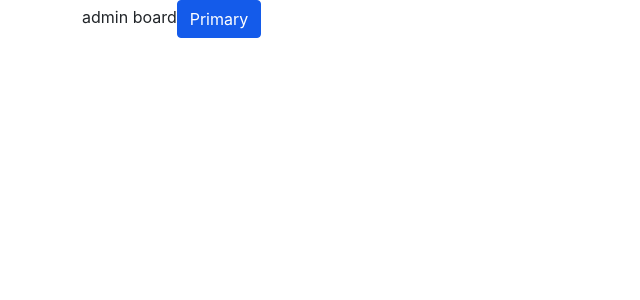
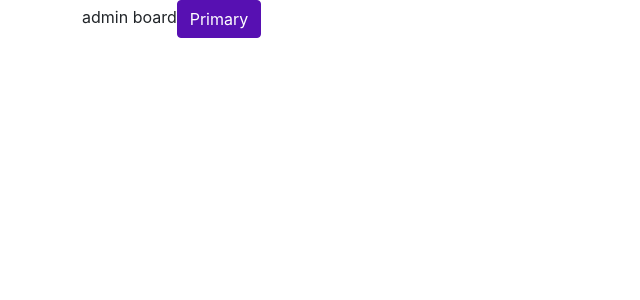
Before and after one commit to uyilboga/react-admin-dashboard, a Next.js app: page / in a window 1280 px wide. Shown: the top 300 px of the page, without its empty margins (0-640 px from the left). Built offline with nearby package versions, Linux system fonts and the light colour scheme.

Commit message:
variables updated

```diff
--- a/styles/_variables.scss
+++ b/styles/_variables.scss
@@ -1,11 +1,11 @@
-$primary: #145bea;
-$secondary: #833bec;
-$success: #1ce1ac;
+$primary: #5710B2;
+$secondary: #00B2FF;
+$success: #21D488;
 $info: #ff7d50;
-$warning: #ffbe0b;
-$danger: #ff007f;
-$light: #c0ccda;
-$dark: #001738;
-
+$warning: #FFC700;
+$danger: #F0416C;
+$light: #FBF9F6;
+$dark: #181C32;
+$gray:#7E8299;
 
 @import '/node_modules/bootstrap/scss/bootstrap.scss';
--- a/styles/globals.scss
+++ b/styles/globals.scss
@@ -1,11 +1,12 @@
-$primary: #009ef7;
-$secondary: #833bec;
-$success: #1ce1ac;
+$primary: #5710B2;
+$secondary: #00B2FF;
+$success: #21D488;
 $info: #ff7d50;
-$warning: #ffbe0b;
-$danger: #ff007f;
-$light: #c0ccda;
-$dark: #001738;
+$warning: #FFC700;
+$danger: #F0416C;
+$light: #FBF9F6;
+$dark: #181C32;
+$gray:#7E8299;
 
 html,
 body {
```
